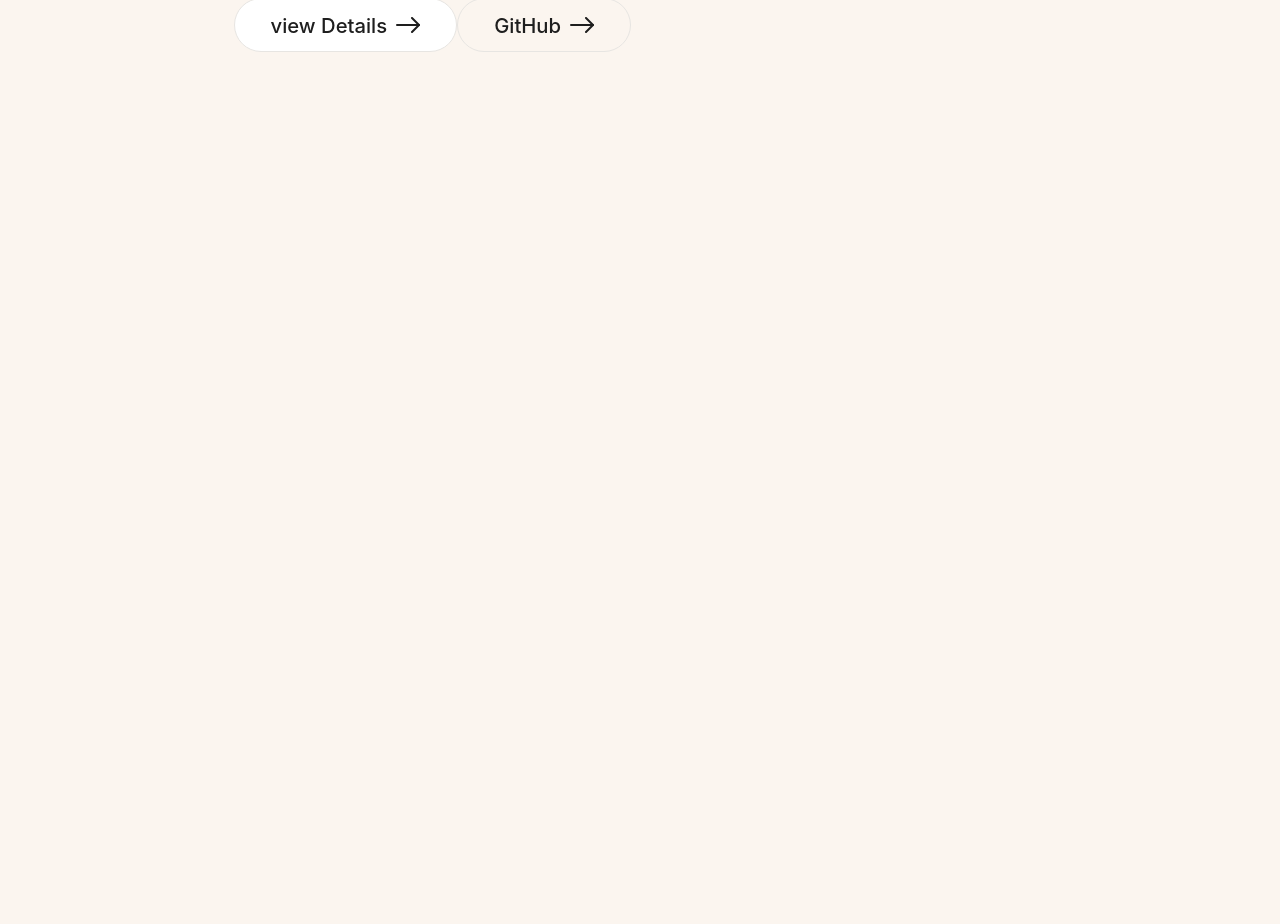
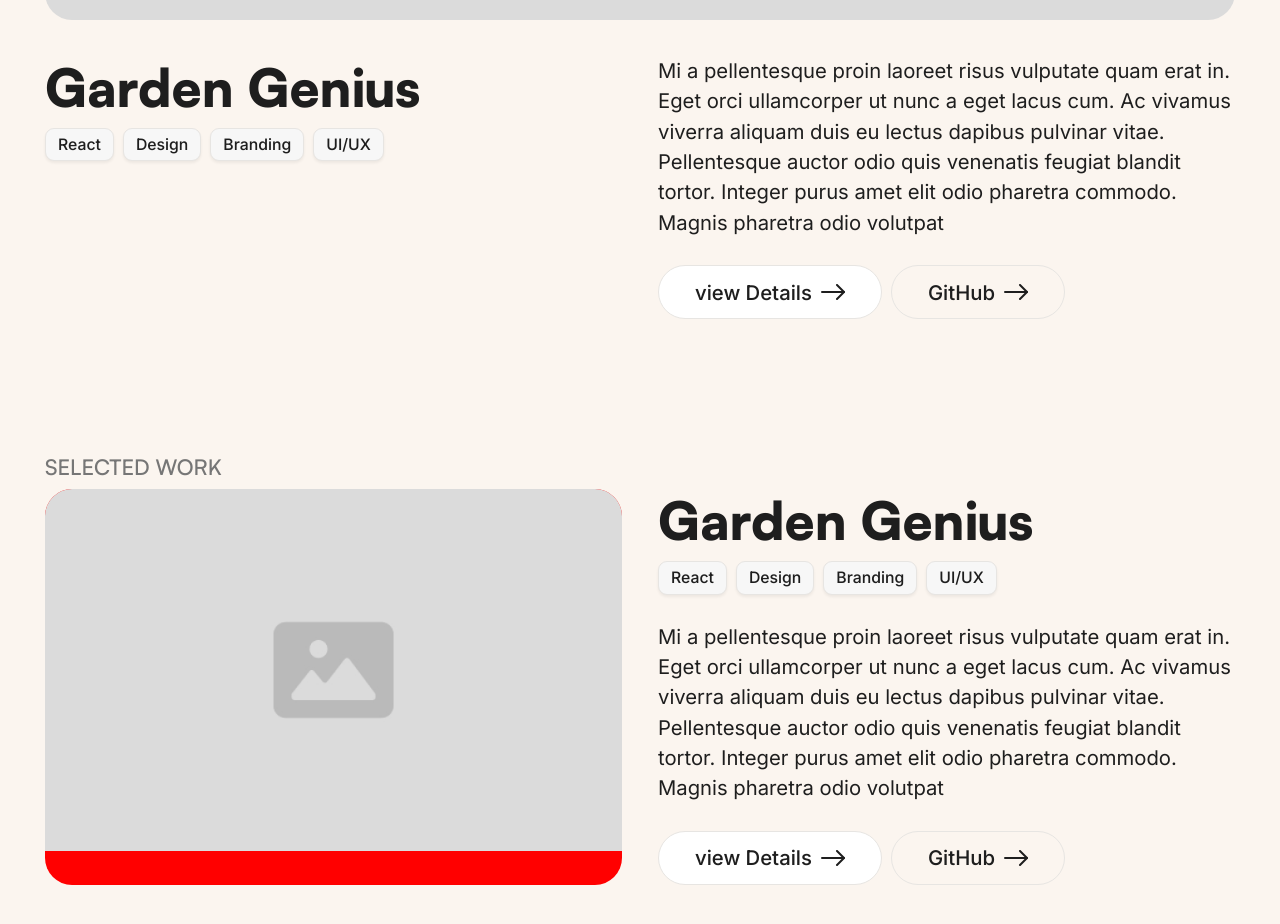
Before and after one commit to jasin1/portfolio-2024, a React (Vite) app: page / in a window 1280 px wide. Shown: the part 1480-2404 px from the top of the page. Before the commit the page ends 1559 px from the top, so only its background shows below. Built offline with nearby package versions, Linux system fonts and the light colour scheme.

Commit message:
Adding components to the homepage

```diff
--- a/src/components/ProjectThumbnail/ProjectThumbnail.css
+++ b/src/components/ProjectThumbnail/ProjectThumbnail.css
@@ -1,4 +1,31 @@
-.project-thumbnail{
+/* Thumb global styling */
+.img-wrapper{
+  background-color:red;
+  border-radius: 1.5rem;
+  overflow: hidden;
+}
+
+.tag-wrapper{
+  display: flex;
+  gap: .5rem;
+}
+
+.project-thumbnail__image{
+  max-width: 100%;
+}
+
+.project-thumbnail__description{
+  margin-bottom: 1.5rem;
+}
+
+.project-thumbnail__buttons{
+  display: flex;
+  gap: .5rem;
+}
+
+/* Featured thumbnail styling */
+
+.project-thumbnail.featured{
   display: flex;
   flex-direction: row;
   gap: 2rem;
@@ -8,18 +35,29 @@
   flex-direction: column;
 }
 
-.project-thumbnail__image{
-  max-width: 100%;
-}
 
-.project-thumbnail.project-thumbnail.featured .project-thumbnail__image{
+.project-thumbnail.featured .project-thumbnail__image{
   width: 100%;
 }
 
-.img-wrapper{
-  background-color:red;
+
+.project-thumbnail.featured .project-thumbnail__content{
+  display: grid;
+  grid-template-columns: 1fr 1fr;
+  gap: 2rem;
+
 }
 
-.project-thumbnail__content{
-  display: flex;
+/* -------------- */
+
+/* Other thumbs */
+
+.project-thumbnail{
+  display: grid;
+  grid-template-columns: 1fr 1fr;
+  gap: 2rem;
 }
+
+.title-wrapper{
+  margin-bottom: 1.5rem;
+}
--- a/src/components/ProjectThumbnail/ProjectThumbnail.jsx
+++ b/src/components/ProjectThumbnail/ProjectThumbnail.jsx
@@ -1,7 +1,15 @@
 import "./ProjectThumbnail.css";
 import Button from "../Button/Button.jsx";
+import Tag from "../Tag/Tag.jsx";
 
-function ProjectThumbnail({ image, title, description, buttons, isFeatured }) {
+function ProjectThumbnail({
+  image,
+  title,
+  description,
+  buttons,
+  isFeatured,
+  tags = [],
+}) {
   return (
     <div className={`project-thumbnail ${isFeatured ? "featured" : ""}`}>
       <div className="img-wrapper">
@@ -10,6 +18,11 @@ function ProjectThumbnail({ image, title, description, buttons, isFeatured }) {
       <div className="project-thumbnail__content">
         <div className="title-wrapper">
           <h3 className="project-thumbnail__title">{title}</h3>
+          <div className="tag-wrapper">
+            {tags.length > 0 && tags.map((tag, index)=>(
+              <Tag key={index} name={tag}></Tag>
+            ))}
+          </div>
         </div>
         <div className="project-thumbnail__text">
           <p className="project-thumbnail__description">{description}</p>
--- /dev/null
+++ b/src/components/Tag/Tag.css
@@ -0,0 +1,11 @@
+.tag{
+  display: inline-block;
+  font-size: var(--font-size-small);
+  font-weight: var(--font-weight-medium);
+  color: var(--color-black);
+  background-color: var(--color-light-grey);
+  border: 1px solid var(--color-btn-border);
+  border-radius: .5rem;
+  padding: 4px 12px;
+  box-shadow: 0px 2px 3px rgba(0, 0, 0, 0.06);
+}
--- /dev/null
+++ b/src/components/Tag/Tag.jsx
@@ -0,0 +1,9 @@
+import "./Tag.css";
+
+function Tag({ name }) {
+  return (
+   <span className="tag">{name}</span>
+  )
+}
+
+export default Tag;
--- a/src/index.css
+++ b/src/index.css
@@ -1,3 +1,5 @@
+@import url('https://fonts.googleapis.com/css2?family=Inter:wght@100..900&display=swap');
+
 @font-face {
   font-family: 'Satoshi';
   src: url('./assets/Satoshi-Variable.woff2') format('woff2');
@@ -5,7 +7,6 @@
   font-style: normal;
 }
 
-@import url('https://fonts.googleapis.com/css2?family=Inter:wght@100..900&display=swap');
 
 
 :root {
@@ -18,6 +19,7 @@
   /* Base font size */
   --font-size-base: 1.125rem;
   --font-size-big: 1.5rem;
+  --font-size-small: 0.875rem;
 
   /* Headings */
   --font-size-h1: 6.5rem;   /* 120px */
@@ -25,7 +27,7 @@
   --font-size-h3: 2.916rem; /* 46.67px (following the 1.2 ratio) */
   --font-size-h4: 2.43rem;  /* 38.88px (1.2 * 32.4px) */
   --font-size-h5: 2.02rem;  /* 32.4px */
-  --font-size-h6: 1.68rem;  /* 26.67px */
+  --font-size-h6: 1.2rem;  /* 26.67px */
 
   /* Colors */
   --color-black: #1E1E1E;
@@ -69,10 +71,15 @@ html, body {
   background-color: var(--color-background);
 }
 
+section{
+  margin-bottom: 7.5rem;
+}
+
 h1, h2, h3, h4, h5, h6 {
   font-family: var(--font-heading);
   font-weight: var(--font-weight-black);
   line-height: 1.2;
+  margin-bottom: .5rem;
 }
 
 h1{
@@ -97,6 +104,9 @@ h5{
 
 h6{
   font-size: var(--font-size-h6);
+  font-weight: var(--font-weight-medium);
+  color: var(--color-dark-grey);
+  text-transform: uppercase;
 }
 
 p, li, span, div, a {
--- a/src/pages/Home/Home.jsx
+++ b/src/pages/Home/Home.jsx
@@ -10,8 +10,19 @@ function Home() {
     title: "Garden Genius",
     description:
       "Mi a pellentesque proin laoreet risus vulputate quam erat in. Eget orci ullamcorper ut nunc a eget lacus cum. Ac vivamus viverra aliquam duis eu lectus dapibus pulvinar vitae. Pellentesque auctor odio quis venenatis feugiat blandit tortor. Integer purus amet elit odio pharetra commodo. Magnis pharetra odio volutpat",
-    buttons: [{ text: "view Details", variant:"white" }, { text: "GitHub" }],
+    buttons: [{ text: "view Details", variant: "white" }, { text: "GitHub" }],
     isFeatured: true,
+    tags: ["React", "Design", "Branding", "UI/UX"],
+  };
+
+  const thumbnailData2 = {
+    image: placeHolderImg,
+    title: "Garden Genius",
+    description:
+      "Mi a pellentesque proin laoreet risus vulputate quam erat in. Eget orci ullamcorper ut nunc a eget lacus cum. Ac vivamus viverra aliquam duis eu lectus dapibus pulvinar vitae. Pellentesque auctor odio quis venenatis feugiat blandit tortor. Integer purus amet elit odio pharetra commodo. Magnis pharetra odio volutpat",
+    buttons: [{ text: "view Details", variant: "white" }, { text: "GitHub" }],
+    isFeatured: false,
+    tags: ["React", "Design", "Branding", "UI/UX"],
   };
 
   return (
@@ -19,22 +30,42 @@ function Home() {
       <article>
         <div className="container">
           <Header />
+          <section className="hero">
             <h1>
-            Crafting Code,<br/>
+              Crafting Code,
+              <br />
               <span className="Header-span">Designing Experiences</span>
             </h1>
             <Button variant="black" type="button" hasArrow={true}>
               Let&apos;s Talk
             </Button>
-          <div className="section">
+          </section>
+          <section>
+            <div className="indication-wrapper">
+              <h6>Featured work</h6>
+            </div>
             <ThumbNail
               image={thumbnailData.image}
               title={thumbnailData.title}
               description={thumbnailData.description}
               buttons={thumbnailData.buttons}
               isFeatured={thumbnailData.isFeatured}
+              tags={thumbnailData.tags}
             ></ThumbNail>
+          </section>
+          <section>
+          <div className="indication-wrapper">
+              <h6>Selected work</h6>
             </div>
+            <ThumbNail
+              image={thumbnailData2.image}
+              title={thumbnailData2.title}
+              description={thumbnailData2.description}
+              buttons={thumbnailData2.buttons}
+              isFeatured={thumbnailData2.isFeatured}
+              tags={thumbnailData2.tags}
+            ></ThumbNail>
+          </section>
         </div>
       </article>
     </main>
```
Also changed, not shown: src/pages/Home/Home.css (line endings or trailing spaces). Lines whose indentation alone changed are shown as unchanged.
